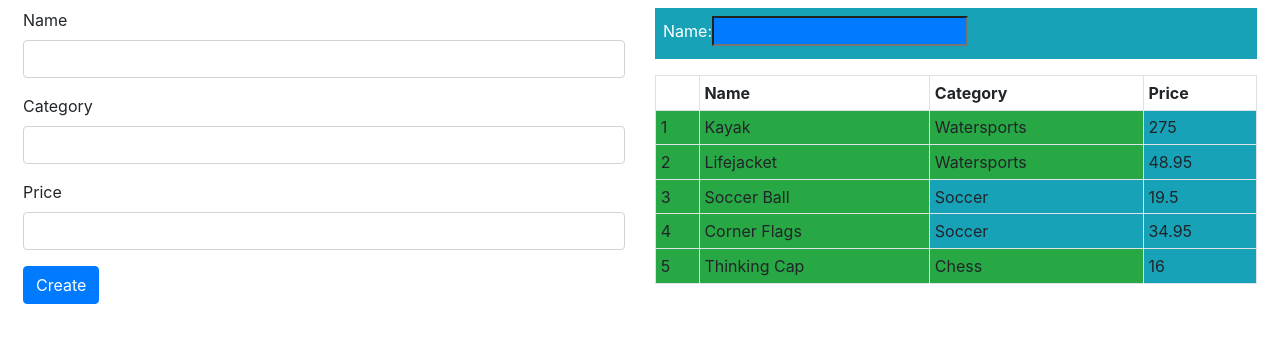
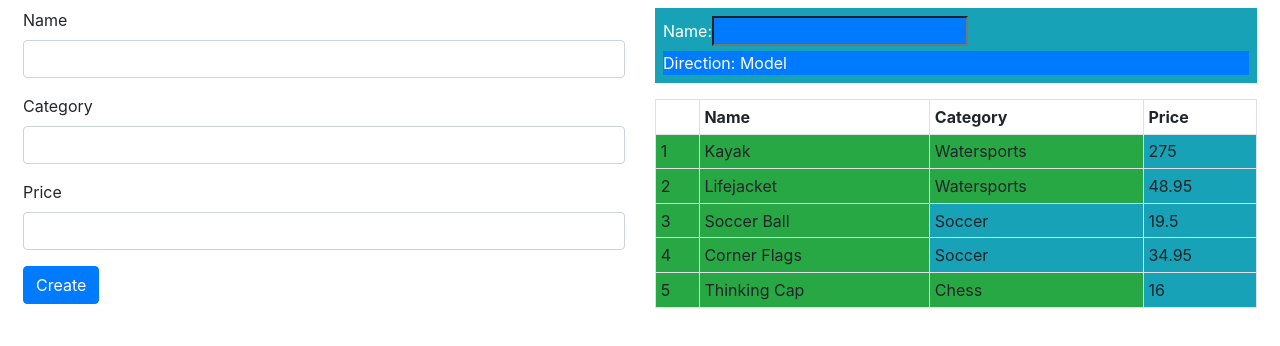
Before and after one commit to rene-copaga/example, an Angular app: page / in a window 1280 px wide. Shown: the top 346 px of the page. Built offline with nearby package versions, Linux system fonts and the light colour scheme.

Commit message:
Exporting a Directive for Use in a Template Variable

```diff
--- a/src/app/template.html
+++ b/src/app/template.html
@@ -29,7 +29,9 @@
 
         <div class="form-group bg-info text-white p-2">
             <label>Name:</label>
-            <input class="bg-primary text-white" [(paModel)]="newProduct.name" />
+            <input class="bg-primary text-white" [(paModel)]="newProduct.name"
+                #paModel="paModel" />
+            <div class="bg-primary text-white">Direction: {{paModel.direction}}</div>
         </div>
 
         <table class="table table-sm table-bordered table-striped">
--- a/src/app/twoway.directive.ts
+++ b/src/app/twoway.directive.ts
@@ -1,9 +1,12 @@
 import { Directive, Input, HostBinding, SimpleChange, Output, EventEmitter, HostListener } from "@angular/core";
 
 @Directive({
-    selector: "input[paModel]"
+    selector: "input[paModel]",
+    exportAs: "paModel"
 })
 export class PaModel {
+
+    direction: string = "None";
 
     @Input("paModel")
     modelProperty: string;
@@ -15,6 +18,7 @@ export class PaModel {
         let change = changes["modelProperty"];
         if (change.currentValue != this.fieldValue) {
             this.fieldValue = changes["modelProperty"].currentValue || "";
+            this.direction = "Model";
         }
     }
 
@@ -25,5 +29,6 @@ export class PaModel {
     updateValue(newValue: string) {
         this.fieldValue = newValue;
         this.update.emit(newValue);
+        this.direction = "Element"
     }
 }
```
